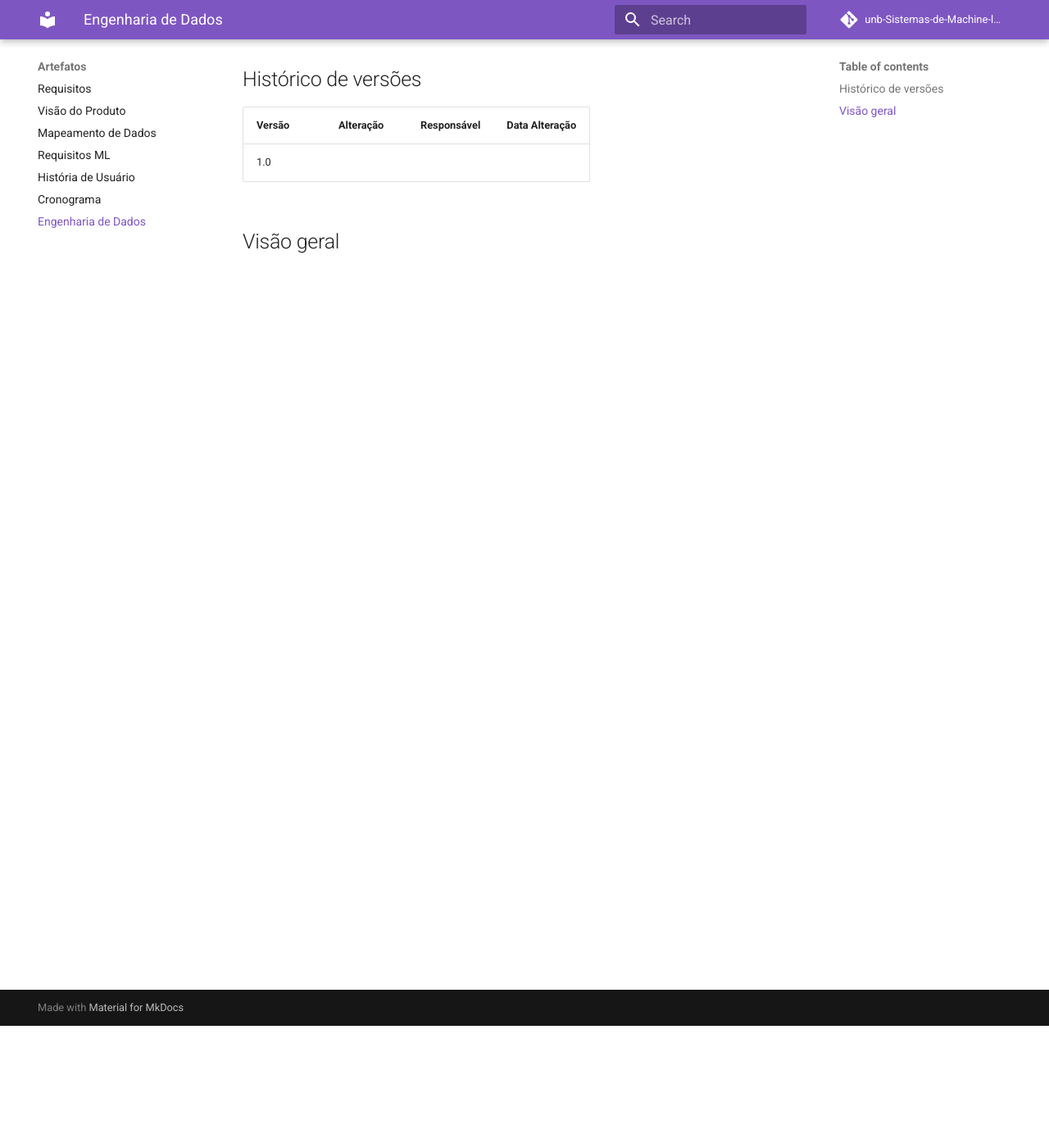
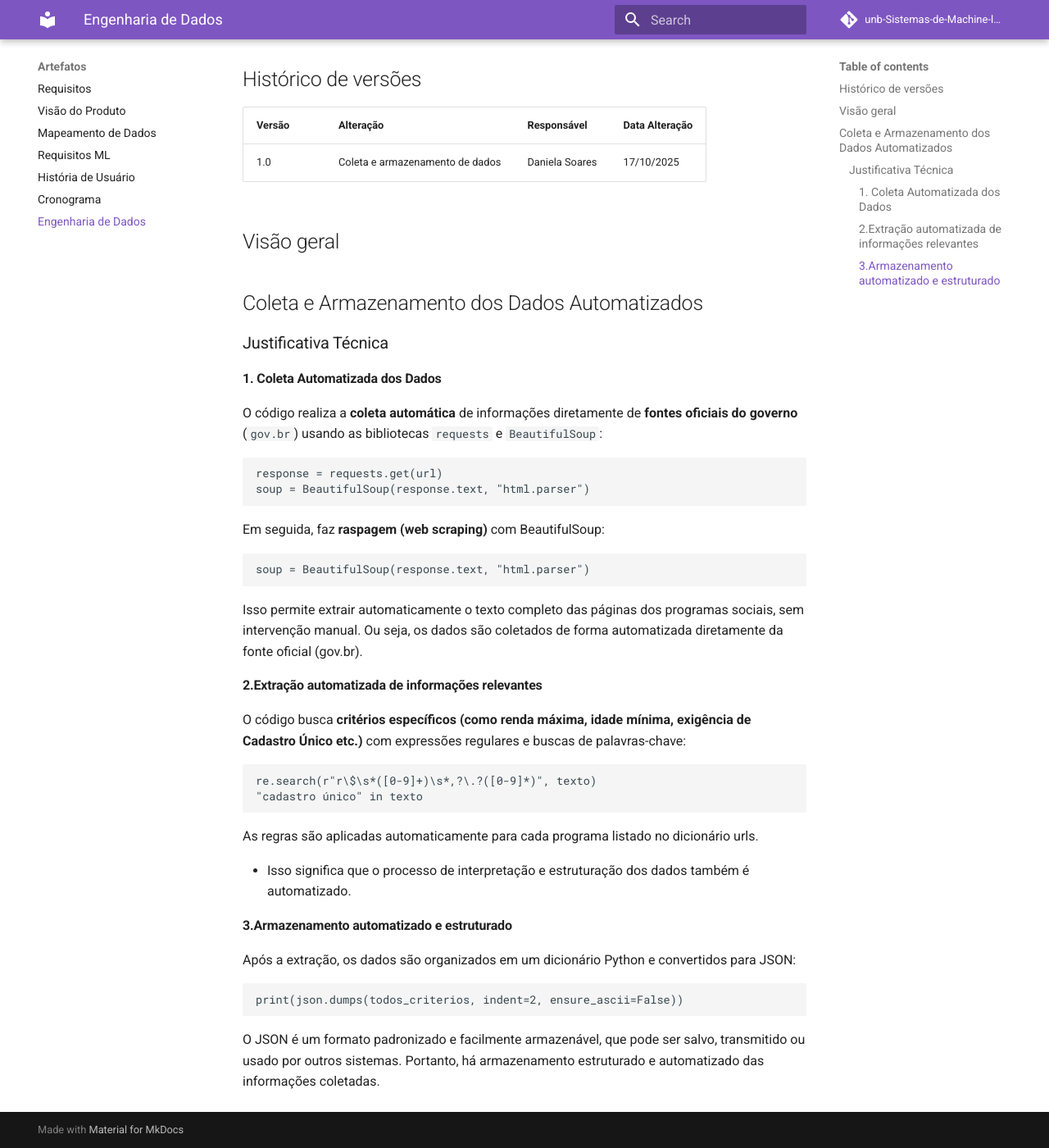
Before and after one commit to unb-Sistemas-de-Machine-learning/7-juridico-rag-docs, an MkDocs documentation site: the page built from docs/Artefatos/engenhariaDados.md, in a window 1280 px wide and 1400 px high, scrolled down 149 px. Shown: the whole window at 82% size. Built offline with MkDocs 1.6.1 and Material for MkDocs 9.7.7, drawn with Linux system fonts in a browser that asks for light colours; comment, search, counter and statistics services are not loaded.

Commit message:
coleta e armazenamento de dados

````diff
--- a/docs/Artefatos/engenhariaDados.md
+++ b/docs/Artefatos/engenhariaDados.md
@@ -2,7 +2,49 @@
 
 | Versão | Alteração       | Responsável         | Data Alteração |
 |--------|-----------------|---------------------|----------------|
-| 1.0    |  | |  |
+| 1.0    | Coleta e armazenamento de dados |Daniela Soares | 17/10/2025  |
 
 
 ## Visão geral
+
+##  Coleta e Armazenamento dos Dados Automatizados
+
+###  Justificativa Técnica
+
+#### 1. **Coleta Automatizada dos Dados**
+O código realiza a **coleta automática** de informações diretamente de **fontes oficiais do governo** (`gov.br`) usando as bibliotecas `requests` e `BeautifulSoup`:
+
+```python
+response = requests.get(url)
+soup = BeautifulSoup(response.text, "html.parser")
+```
+
+Em seguida, faz **raspagem (web scraping)** com BeautifulSoup:
+
+```
+soup = BeautifulSoup(response.text, "html.parser")
+```
+Isso permite extrair automaticamente o texto completo das páginas dos programas sociais, sem intervenção manual.
+Ou seja, os dados são coletados de forma automatizada diretamente da fonte oficial (gov.br).
+
+#### 2.Extração automatizada de informações relevantes
+
+O código busca **critérios específicos (como renda máxima, idade mínima, exigência de Cadastro Único etc.)** com expressões regulares e buscas de palavras-chave:
+
+```
+re.search(r"r\$\s*([0-9]+)\s*,?\.?([0-9]*)", texto)
+"cadastro único" in texto
+```
+As regras são aplicadas automaticamente para cada programa listado no dicionário urls.
+
+- Isso significa que o processo de interpretação e estruturação dos dados também é automatizado.
+
+#### 3.Armazenamento automatizado e estruturado
+
+Após a extração, os dados são organizados em um dicionário Python e convertidos para JSON:
+
+```
+print(json.dumps(todos_criterios, indent=2, ensure_ascii=False))
+```
+
+O JSON é um formato padronizado e facilmente armazenável, que pode ser salvo, transmitido ou usado por outros sistemas. Portanto, há armazenamento estruturado e automatizado das informações coletadas.
````
